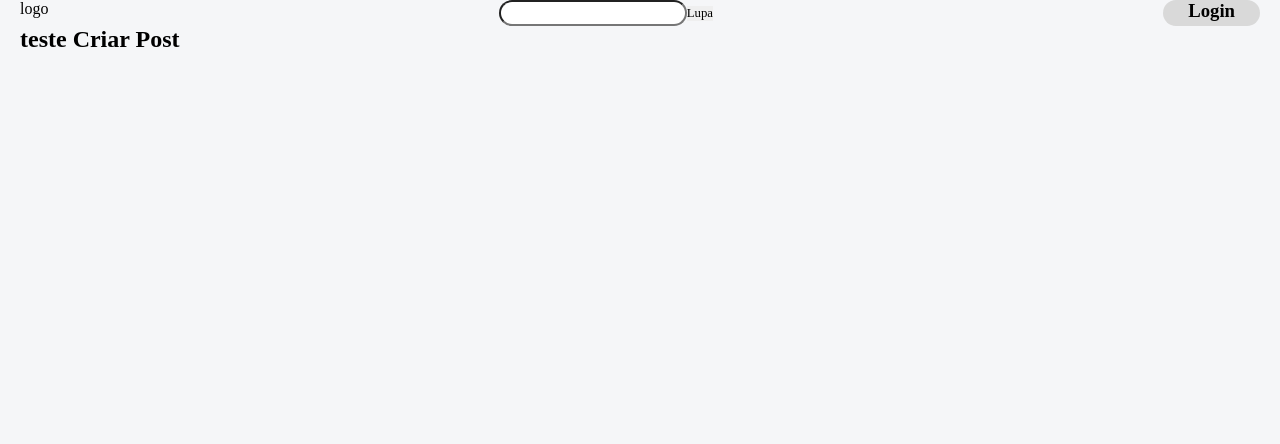
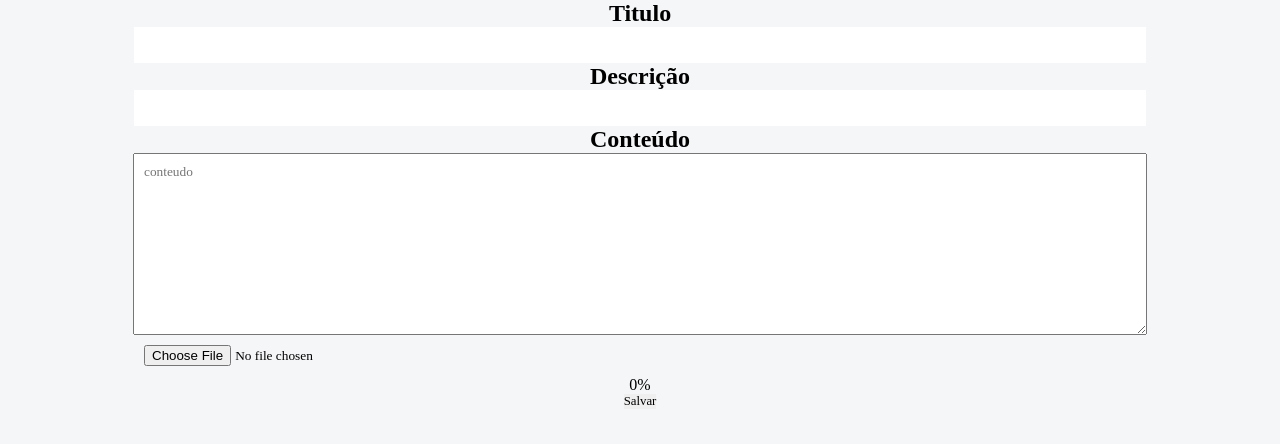
Before and after one commit to kelson-cosme/blog2.0, a React (Vite) app: page /new in a window 1280 px wide. Shown: the top 444 px of the page. Built offline with nearby package versions, Linux system fonts and the light colour scheme; no server answers; sample sign-in values are in the browser's storage; a web font is replaced by a local one.

Commit message:
funcão de adicionar

```diff
--- a/src/componentes/Pages/Admin/Admin.jsx
+++ b/src/componentes/Pages/Admin/Admin.jsx
@@ -5,7 +5,6 @@ import { getFirestore,addDoc, getDocs, collection, documentId } from "firebase/f
 
 import "./Admin.css"
 
-import { Database } from "firebase/database";
 
 import { useEffect, useState } from "react";
 
--- /dev/null
+++ b/src/componentes/Pages/Admin/CriarPost.css
@@ -0,0 +1,19 @@
+.criarPost{
+    display: inline;
+    flex-direction: column;
+    align-items: center;
+    justify-content: center;
+    width: 100%;
+}
+.criarPost input{
+    width: 80%;
+    border: none;
+    border-radius: 0;
+    padding: 10px;
+
+}
+textarea{
+    width: 80%;
+    height: 20vh;
+    padding: 10px;
+}
--- a/src/componentes/Pages/Admin/CriarPost.jsx
+++ b/src/componentes/Pages/Admin/CriarPost.jsx
@@ -1,13 +1,127 @@
 import React from "react";
 
-import Navbar from "../../NavBar/NavBar";
+import {getAuth, onAuthStateChanged } from 'firebase/auth';
+import { storage } from "../Home";
+import { ref, getDownloadURL, uploadBytesResumable} from "firebase/storage";
+import { collection, addDoc,doc, updateDoc, increment} from "firebase/firestore";
+
+import { dataBase } from "../Home";
+
+import { useState, useEffect } from "react";
+import { useNavigate } from 'react-router-dom';
+
+import "./CriarPost.css"
 
 function criarPost(){
+
+    const [userLogado, setUserLogado] = useState(false)
+    const navigate = useNavigate(); //
+
+
+    useEffect( () => {
+        const auth = getAuth();
+        onAuthStateChanged(auth, (user) => {
+        if (user) {
+        setUserLogado(true)
+
+        } else {
+            console.log("Ninguem conectado")
+            setUserLogado(false)
+            navigate("/login")//caso nenhum usuário estiver conectado ira direciona o usuário para a pagina de login
+
+        }
+        });
+
+    }, [])
+
+    //valores
+    const [titulo, setTitulo] = useState();
+    const [descricao, setDescricao] = useState();
+    const [conteudo, setConteudo] = useState();
+    const [imagem, setImagem] = useState();
+
+
+    const [imgURL, setImgURL] = useState(""); //URL da imagens
+    const [progressPorcent, setPorgessPorcent] = useState(0); //Pegar o progresso
+
+    const handleSubmit = (event) => {
+        event.preventDefault(); //não recarregar a pagina ao apertar enviar
+        const file = event.target[3]?.files[0]; // pegar o arquivo do quarto input
+        if (!file) return; //se nao tiver nenhuma imagem
+
+        const storageRef = ref(storage, `images/${file.name}`); //referencia
+        const uploadTask = uploadBytesResumable(storageRef, file);
+
+        uploadTask.on(
+          "state_changed",
+          (snapshot) => {
+            const progress = Math.round(
+              (snapshot.bytesTransferred / snapshot.totalBytes) * 100
+            );
+            setPorgessPorcent(progress);
+          },
+          (error) => {
+            alert(error);
+          },
+          () => {
+            getDownloadURL(uploadTask.snapshot.ref).then((downloadURL) => {
+              setImgURL(downloadURL);
+                setImagem(downloadURL)
+            });
+
+
+          }
+        );
+      };
+
+
+    //   Atualizar um documento a seleção
+    const getAdicionar = () => {
+        const teste = doc(dataBase, "posts", "63xCjIWESjdLAi4r5Q0i", "posts");
+        updateDoc(teste, {
+            nome: increment(titulo)
+        });
+    }
+
+
+    //   const getAdicionar = () => {
+    //     if(titulo && descricao && conteudo && imagem !== ""){
+    //         addDoc(collection(dataBase, "posts"), {
+    //             nome: titulo,
+    //             sobrenome: descricao
+    //           });
+    //           //zerar os imputs
+    //           setTitulo("");
+    //           setDescricao("");
+    //           setConteudo("");
+    //           setImagem("");
+    //       };
+    //     }
+
+
+
+
     return(
         <div className="criarPost">
-            <Navbar/>
+            <form onSubmit={handleSubmit} style={{ display: userLogado != false ? "flex" : "none" }} className="criarPost" action="">
+                <h1>Titulo</h1>
+                <input onChange={(e) => setTitulo(e.target.value)} type="text" />
 
-            <h1>teste Criar Post</h1>
+                <h1>Descrição</h1>
+                <input onChange={(e) => setDescricao(e.target.value)} type="text" />
+
+                <h1>Conteúdo</h1>
+                <textarea onChange={(e)=> setConteudo(e.target.value)} placeholder="conteudo" id=""></textarea>
+
+                <input type="file" />
+                {!imgURL && <p>{progressPorcent}%</p>} {/*nao tiver imagem mostrar a barra de prograsso*/}
+
+                <button onClick={getAdicionar} type="submit">Salvar</button>
+
+
+            </form>
+
+            {imgURL && <img src={imgURL} alt="Imagem" height={200} />}
         </div>
     )
 }
--- a/src/componentes/Pages/Admin/Login.jsx
+++ b/src/componentes/Pages/Admin/Login.jsx
@@ -14,8 +14,6 @@ function Login() {
     const [email, setEmail] = useState("");
     const [senha, setSenha] = useState("");
     const [userLogado, setUserLogado] = useState("")
-
-
 
 
     const handleLogin = async (event) => {
--- a/src/componentes/Pages/Home.css
+++ b/src/componentes/Pages/Home.css
@@ -1,3 +1,6 @@
+.corpo{
+    overflow: hidden;
+}
 .apresentacao{
     font-size: 34px;
     text-align: center;
--- a/src/componentes/Pages/Home.jsx
+++ b/src/componentes/Pages/Home.jsx
@@ -5,13 +5,14 @@ import { Link } from "react-router-dom";
 import { useEffect, useState } from "react"
 
 import { initializeApp } from 'firebase/app';
-import { getFirestore,addDoc, getDocs, collection, documentId } from "firebase/firestore";
+import { getFirestore, getDocs, collection} from "firebase/firestore";
+import { getStorage } from "firebase/storage";
+import { getAuth } from "firebase/auth";
+
 
 import React from "react"
 
 import Navbar from "../NavBar/NavBar";
-import { getStorage } from "firebase/storage";
-import { getAuth } from "firebase/auth";
 
 const firebaseConfig = {
   apiKey: import.meta.env.VITE_API_KEY,
@@ -25,6 +26,7 @@ const app = initializeApp(firebaseConfig);
 // Initialize Firestore
 const db = getFirestore(app);
 
+export const storage = getStorage(app)
 export const dataBase = getFirestore(app)
 export const auth = getAuth(app);
 
```
